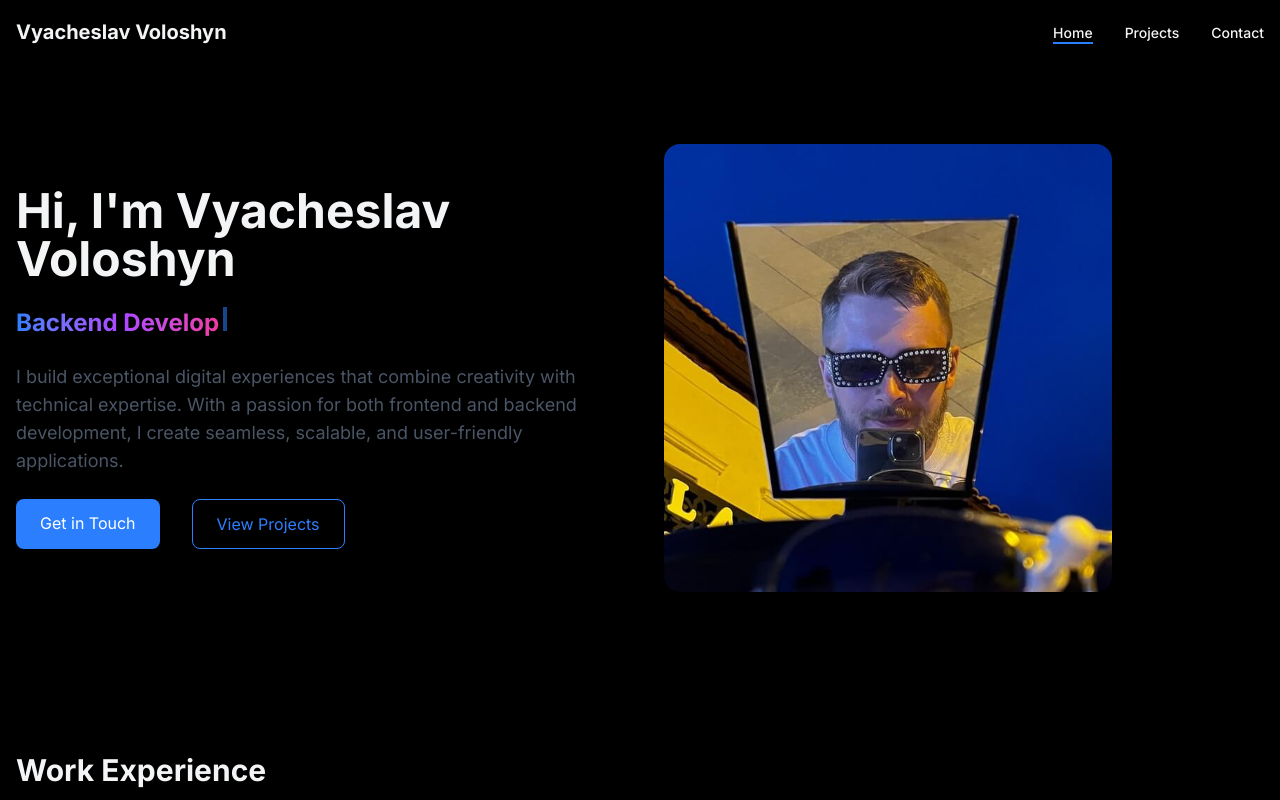
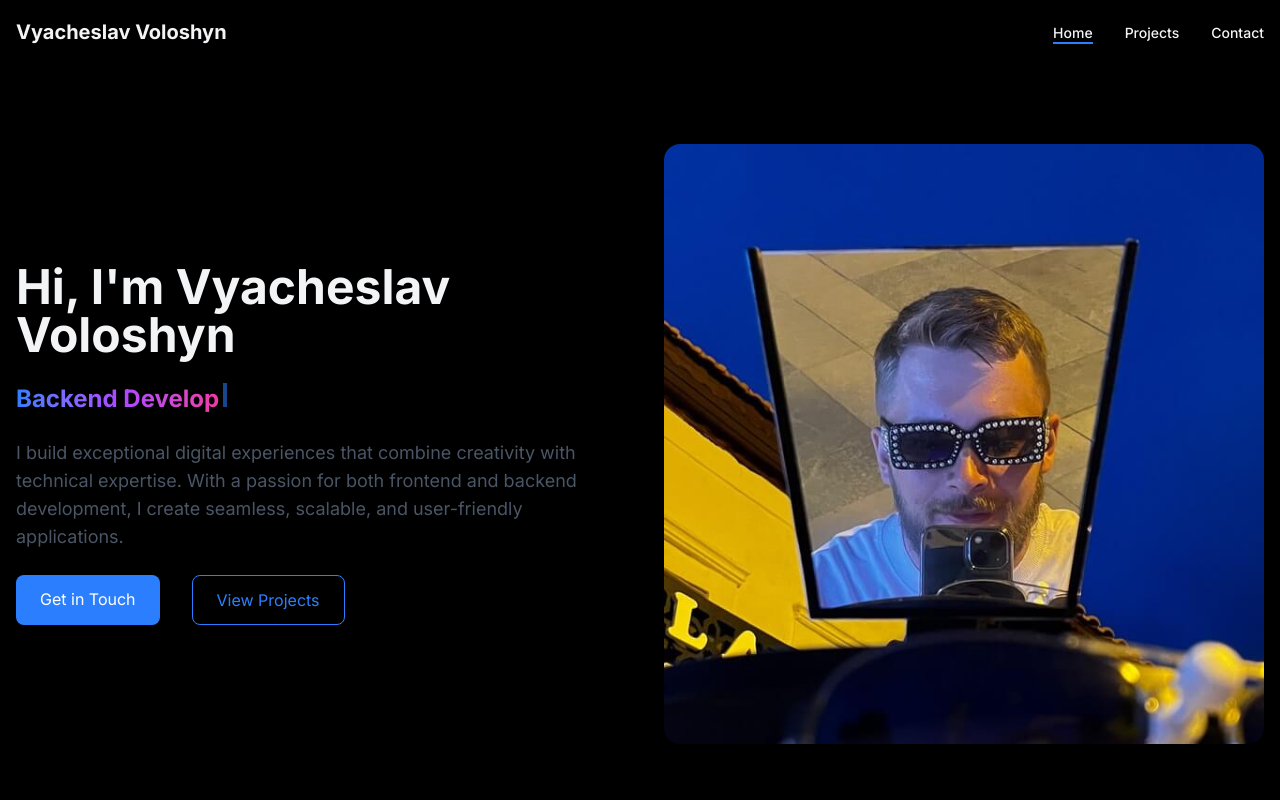
Before and after one commit to vyacheslav-voloshyn/vvoloshyn.dev, a Next.js app: page / in a window 1280 px wide. Shown: the top 800 px of the page. Built offline with nearby package versions, Linux system fonts and the light colour scheme.

Commit message:
fix(image): Fix image position hero section

```diff
--- a/src/components/sections/Hero.tsx
+++ b/src/components/sections/Hero.tsx
@@ -26,7 +26,7 @@ export default function Hero() {
             </Button>
           </div>
         </div>
-        <div className="relative mx-auto aspect-square w-full max-w-md overflow-hidden rounded-2xl md:mx-0">
+        <div className="relative mx-auto aspect-square w-full overflow-hidden rounded-2xl md:mx-0">
           <Image
             src="/profile.jpg"
             alt="Vyacheslav Voloshyn"
```
